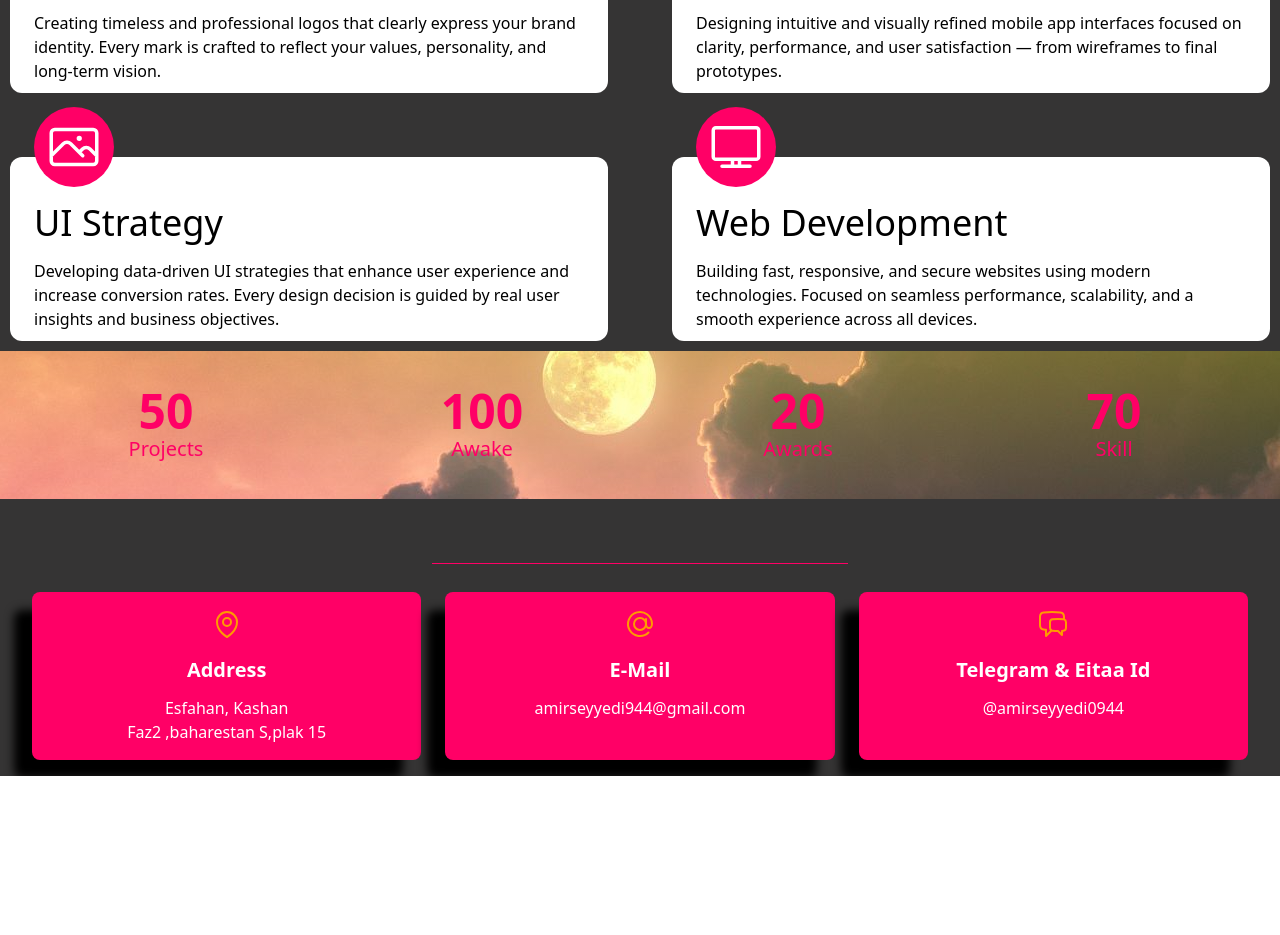
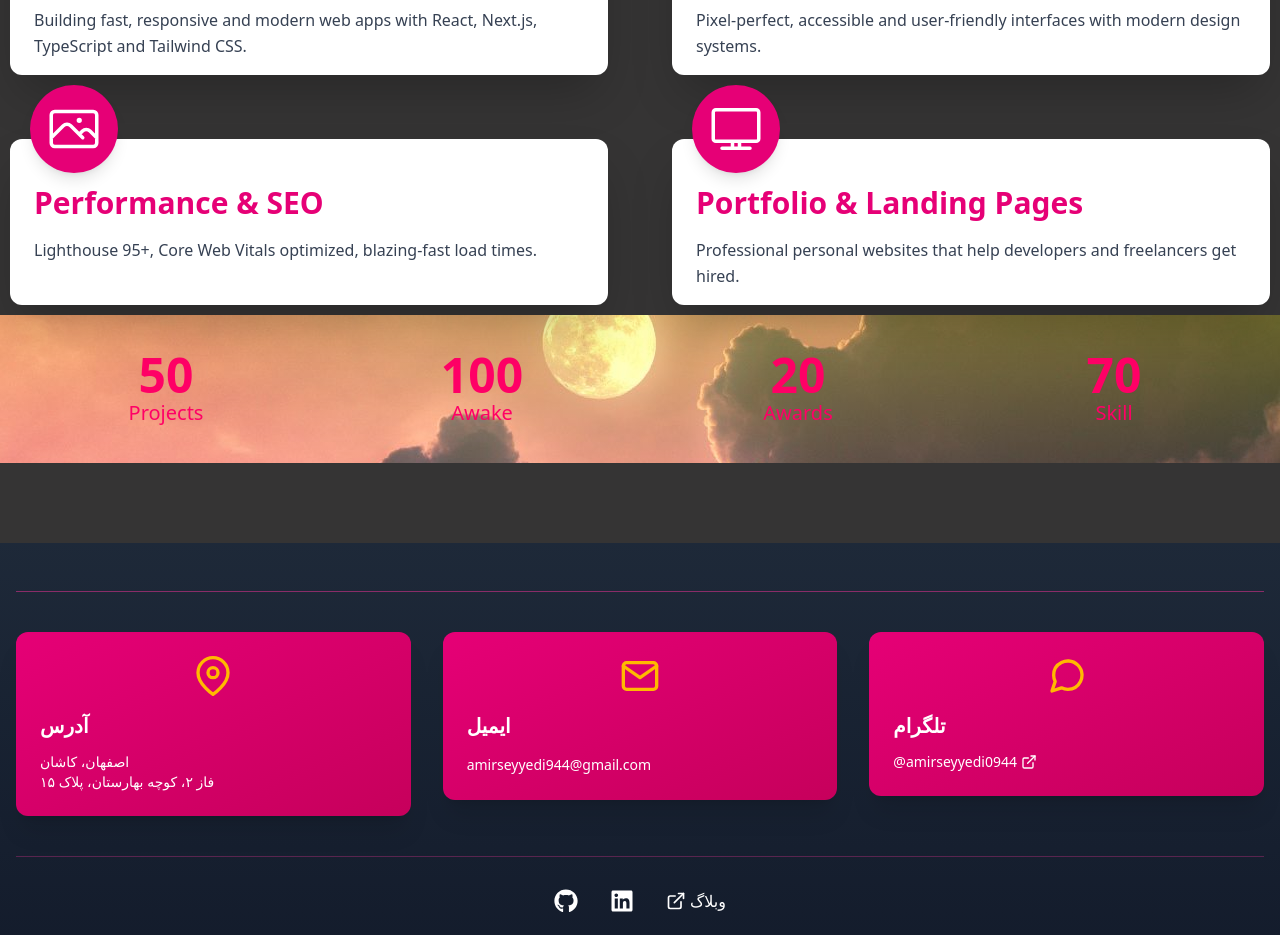
Before and after one commit to amir0944/Vlog, a React (Vite) app: page / in a window 1280 px wide. Shown: the part 1860-2795 px from the top of the page. Before the commit the page ends 2636 px from the top, so only its background shows below. Built offline with nearby package versions, Linux system fonts and the light colour scheme.

Commit message:
add animations

```diff
--- a/package.json
+++ b/package.json
@@ -11,8 +11,10 @@
   },
   "dependencies": {
     "@tailwindcss/vite": "^4.1.17",
+    "aos": "^2.3.4",
     "react": "^19.1.1",
-    "react-dom": "^19.1.1"
+    "react-dom": "^19.1.1",
+    "react-icons": "^5.5.0"
   },
   "devDependencies": {
     "@eslint/js": "^9.36.0",
--- a/src/App.jsx
+++ b/src/App.jsx
@@ -18,6 +18,7 @@ const App = () => {
       <ServicesSection />
       <StatsSection />
       <Footer />
+
     </div>
   );
 };
--- a/src/components/AboutSection.jsx
+++ b/src/components/AboutSection.jsx
@@ -7,6 +7,8 @@ const AboutSection = () => {
       className="px-2 lg:w-[80%] w-full mx-auto h-[800px] flex lg:flex-row flex-col justify-center items-center gap-8 text-white lg:mt-0 mt-40"
     >
       <div
+        data-aos="fade-in"
+        data-aos-delay="100"
         style={{ boxShadow: "-18px 18px 10px black" }}
         className="lg:w-max relative bg-[#ff0066] rounded-2xl p-5"
       >
@@ -17,7 +19,11 @@ const AboutSection = () => {
           <p>Experience</p>
         </div>
       </div>
-      <div className="lg:w-1/2 flex flex-col gap-8 lg:mt-0 mt-4">
+      <div
+        data-aos="fade-up"
+        data-aos-delay="100"
+        className="lg:w-1/2 flex flex-col gap-8 lg:mt-0 mt-4"
+      >
         <hr className="hr" />
         <h1 className="text-5xl font-bold">Introduction About Me</h1>
         <p className="leading-8 mx-4 md:mx-0">
--- a/src/components/Footer.jsx
+++ b/src/components/Footer.jsx
@@ -1,106 +1,111 @@
-// ContactSection.jsx or ContactSection.tsx
 import React from "react";
+import {
+  FiMapPin,
+  FiMail,
+  FiMessageCircle,
+  FiDownload,
+  FiExternalLink,
+} from "react-icons/fi";
+import { FaGithub, FaLinkedin } from "react-icons/fa";
 
 const Footer = () => {
+  const currentYear = new Date().getFullYear();
+
   return (
-    <section className="px-2">
-      <hr className="hr mb-7" />
-      <div className="container mx-auto px-4">
-        <div className="grid grid-cols-1 md:grid-cols-3 gap-6 hover">
-          <div
-            className="bg-[#ff0066] text-white text-center py-4 rounded-lg shadow-md hover:bg-gray-100 hover:text-[red] duration-700"
-            style={{ boxShadow: "black -18px 18px 10px" }}
-          >
-            <div className="flex justify-center mb-4">
-              <i className="fas fa-map-marked text-4xl text-amber-500">
-                <svg
-                  xmlns="http://www.w3.org/2000/svg"
-                  fill="none"
-                  viewBox="0 0 24 24"
-                  strokeWidth={1.5}
-                  stroke="currentColor"
-                  className="size-8"
-                >
-                  <path
-                    strokeLinecap="round"
-                    strokeLinejoin="round"
-                    d="M15 10.5a3 3 0 1 1-6 0 3 3 0 0 1 6 0Z"
-                  />
-                  <path
-                    strokeLinecap="round"
-                    strokeLinejoin="round"
-                    d="M19.5 10.5c0 7.142-7.5 11.25-7.5 11.25S4.5 17.642 4.5 10.5a7.5 7.5 0 1 1 15 0Z"
-                  />
-                </svg>
-              </i>
-            </div>
-            <div className="">
-              <h2 className="text-xl font-semibold mb-3 capitalize">address</h2>
-              <span className="block ">Esfahan, Kashan</span>
-              <span className="block  ">Faz2 ,baharestan S,plak 15</span>
+    <footer className="bg-gradient-to-t from-gray-900 to-gray-800 text-white py-12 px-4 mt-20">
+      <div className="container mx-auto">
+        <hr className="border-t border-pink-500 mb-10 opacity-50" />
+
+        <div className="grid grid-cols-1 md:grid-cols-3 gap-8 mb-10">
+          <div data-aos="fade-up" data-aos-delay="100">
+            <div className="bg-gradient-to-br from-pink-600 to-pink-700 p-6 rounded-xl shadow-xl hover:scale-105 transition-all duration-500">
+              <div className="flex justify-center mb-4">
+                <FiMapPin className="w-10 h-10 text-amber-400" />
+              </div>
+              <h3 className="text-xl font-bold mb-3">آدرس</h3>
+              <p className="text-sm">
+                اصفهان، کاشان
+                <br />
+                فاز ۲، کوچه بهارستان، پلاک ۱۵
+              </p>
             </div>
           </div>
 
-          <div
-            className="bg-[#ff0066] text-white text-center py-4 rounded-lg shadow-md hover:bg-gray-100 hover:text-[red] duration-700"
-            style={{ boxShadow: "black -18px 18px 10px" }}
-          >
-            <div className="flex justify-center mb-4">
-              <i className="fas fa-envelope text-4xl text-amber-500">
-                <svg
-                  xmlns="http://www.w3.org/2000/svg"
-                  fill="none"
-                  viewBox="0 0 24 24"
-                  strokeWidth={1.5}
-                  stroke="currentColor"
-                  className="size-8"
-                >
-                  <path
-                    strokeLinecap="round"
-                    strokeLinejoin="round"
-                    d="M16.5 12a4.5 4.5 0 1 1-9 0 4.5 4.5 0 0 1 9 0Zm0 0c0 1.657 1.007 3 2.25 3S21 13.657 21 12a9 9 0 1 0-2.636 6.364M16.5 12V8.25"
-                  />
-                </svg>
-              </i>
-            </div>
-            <div className="">
-              <h2 className="text-xl font-semibold mb-3 capitalize">e-mail</h2>
-              <span className="block  ">amirseyyedi944@gmail.com</span>
+          <div data-aos="fade-up" data-aos-delay="300">
+            <div className="bg-gradient-to-br from-pink-600 to-pink-700 p-6 rounded-xl shadow-xl hover:scale-105 transition-all duration-500">
+              <div className="flex justify-center mb-4">
+                <FiMail className="w-10 h-10 text-amber-400" />
+              </div>
+              <h3 className="text-xl font-bold mb-3">ایمیل</h3>
+              <a
+                href="mailto:amirseyyedi944@gmail.com"
+                className="text-sm hover:text-amber-300"
+              >
+                amirseyyedi944@gmail.com
+              </a>
             </div>
           </div>
 
-          <div
-            className="bg-[#ff0066] text-white text-center py-4 rounded-lg shadow-md hover:bg-gray-100 hover:text-[red] duration-700"
-            style={{ boxShadow: "black -18px 18px 10px" }}
-          >
-            <div className="flex justify-center mb-4">
-              <i className="fas fa-clock text-4xl text-amber-500">
-                <svg
-                  xmlns="http://www.w3.org/2000/svg"
-                  fill="none"
-                  viewBox="0 0 24 24"
-                  strokeWidth={1.5}
-                  stroke="currentColor"
-                  className="size-8"
-                >
-                  <path
-                    strokeLinecap="round"
-                    strokeLinejoin="round"
-                    d="M20.25 8.511c.884.284 1.5 1.128 1.5 2.097v4.286c0 1.136-.847 2.1-1.98 2.193-.34.027-.68.052-1.02.072v3.091l-3-3c-1.354 0-2.694-.055-4.02-.163a2.115 2.115 0 0 1-.825-.242m9.345-8.334a2.126 2.126 0 0 0-.476-.095 48.64 48.64 0 0 0-8.048 0c-1.131.094-1.976 1.057-1.976 2.192v4.286c0 .837.46 1.58 1.155 1.951m9.345-8.334V6.637c0-1.621-1.152-3.026-2.76-3.235A48.455 48.455 0 0 0 11.25 3c-2.115 0-4.198.137-6.24.402-1.608.209-2.76 1.614-2.76 3.235v6.226c0 1.621 1.152 3.026 2.76 3.235.577.075 1.157.14 1.74.194V21l4.155-4.155"
-                  />
-                </svg>
-              </i>
-            </div>
-            <div className="">
-              <h2 className="text-xl font-semibold mb-3 capitalize">
-                telegram & eitaa id
-              </h2>
-              <span className="block  ">@amirseyyedi0944</span>
+          <div data-aos="fade-up" data-aos-delay="500">
+            <div className="bg-gradient-to-br from-pink-600 to-pink-700 p-6 rounded-xl shadow-xl hover:scale-105 transition-all duration-500">
+              <div className="flex justify-center mb-4">
+                <FiMessageCircle className="w-10 h-10 text-amber-400" />
+              </div>
+              <h3 className="text-xl font-bold mb-3">تلگرام</h3>
+              <a
+                href="https://t.me/amirseyyedi0944"
+                target="_blank"
+                rel="noopener noreferrer"
+                className="text-sm hover:text-amber-300 flex items-center gap-1"
+              >
+                @amirseyyedi0944 <FiExternalLink className="w-4 h-4" />
+              </a>
             </div>
           </div>
         </div>
+
+        <div className="border-t border-pink-500/30 pt-8 text-center">
+          <div className="flex justify-center gap-8 mb-6">
+            <a
+              href="https://github.com/amir0944"
+              target="_blank"
+              rel="noopener noreferrer"
+              className="hover:text-pink-400"
+            >
+              <FaGithub className="w-6 h-6" />
+            </a>
+            <a
+              href="https://linkedin.com/in/amir-seyyedi"
+              target="_blank"
+              rel="noopener noreferrer"
+              className="hover:text-pink-400"
+            >
+              <FaLinkedin className="w-6 h-6" />
+            </a>
+            <a
+              href="https://vlog-0944-v8.vercel.app"
+              className="hover:text-pink-400 flex items-center gap-1"
+            >
+              <FiExternalLink className="w-5 h-5" />{" "}
+              <span className="hidden sm:inline">وبلاگ</span>
+            </a>
+          </div>
+
+          <a
+            href="/resume-amir-seyyedi.pdf"
+            download
+            className="inline-flex items-center gap-2 bg-pink-600 hover:bg-pink-700 px-6 py-3 rounded-full mb-6"
+          >
+            <FiDownload /> دانلود رزومه
+          </a>
+
+          <p className="text-pink-300 text-xs">
+            © {currentYear} امیرحسین سیدی — توسعه‌دهنده فرانت‌اند با React &
+            Tailwind
+          </p>
+        </div>
       </div>
-    </section>
+    </footer>
   );
 };
 
--- a/src/components/HeroSection.jsx
+++ b/src/components/HeroSection.jsx
@@ -6,17 +6,20 @@ const HeroSection = () => {
       id="heroSection"
       className="backImage w-full h-[300px] px-2 md:h-[800px] flex justify-center items-center text-white"
     >
-      <div className="bg-white/30 backdrop-blur-sm rounded-xl p-6 shadow-lg flex flex-col gap-1 items-center">
+      <div
+        data-aos="flip-left"
+        className="bg-white/30 backdrop-blur-sm rounded-xl p-6 shadow-lg flex flex-col gap-1 items-center"
+      >
         <h1
           data-aos="fade-right"
-          data-aos-duration="700"
+          data-aos-duration="1000"
           className="lg:text-6xl md:text-3xl text-2xl font-bold duration-700 mb-3.5"
         >
           Hi, i am Amir
         </h1>
         <p
           data-aos="fade-left"
-          data-aos-duration="700"
+          data-aos-duration="1000"
           className="duration-700"
         >
           I am a JavaScript programmer and front-end developer with three years
--- a/src/components/ServicesSection.jsx
+++ b/src/components/ServicesSection.jsx
@@ -3,7 +3,7 @@ import React from "react";
 const ServicesSection = () => {
   const services = [
     {
-      title: "Logo Design",
+      title: "Frontend Development",
       icon: (
         <svg
           xmlns="http://www.w3.org/2000/svg"
@@ -20,10 +20,10 @@ const ServicesSection = () => {
           />
         </svg>
       ),
-      desc: "Creating timeless and professional logos that clearly express your brand identity. Every mark is crafted to reflect your values, personality, and long-term vision.",
+      desc: "Building fast, responsive and modern web apps with React, Next.js, TypeScript and Tailwind CSS.",
     },
     {
-      title: "App Design",
+      title: "UI/UX Implementation",
       icon: (
         <svg
           xmlns="http://www.w3.org/2000/svg"
@@ -40,10 +40,10 @@ const ServicesSection = () => {
           />
         </svg>
       ),
-      desc: "Designing intuitive and visually refined mobile app interfaces focused on clarity, performance, and user satisfaction — from wireframes to final prototypes.",
+      desc: "Pixel-perfect, accessible and user-friendly interfaces with modern design systems.",
     },
     {
-      title: "UI Strategy",
+      title: "Performance & SEO",
       icon: (
         <svg
           xmlns="http://www.w3.org/2000/svg"
@@ -60,10 +60,10 @@ const ServicesSection = () => {
           />
         </svg>
       ),
-      desc: "Developing data-driven UI strategies that enhance user experience and increase conversion rates. Every design decision is guided by real user insights and business objectives.",
+      desc: "Lighthouse 95+, Core Web Vitals optimized, blazing-fast load times.",
     },
     {
-      title: "Web Development",
+      title: "Portfolio & Landing Pages",
       icon: (
         <svg
           xmlns="http://www.w3.org/2000/svg"
@@ -71,7 +71,7 @@ const ServicesSection = () => {
           viewBox="0 0 24 24"
           strokeWidth="1.5"
           stroke="currentColor"
-          className="size-14"
+          className="size-14 text-white"
         >
           <path
             strokeLinecap="round"
@@ -80,7 +80,7 @@ const ServicesSection = () => {
           />
         </svg>
       ),
-      desc: "Building fast, responsive, and secure websites using modern technologies. Focused on seamless performance, scalability, and a smooth experience across all devices.",
+      desc: "Professional personal websites that help developers and freelancers get hired.",
     },
   ];
 
@@ -92,20 +92,26 @@ const ServicesSection = () => {
       <div className="flex flex-col gap-8 text-white mb-8">
         <hr className="hr my-4" />
         <h1 className="font-bold text-4xl">Services</h1>
-        {/* <p>
-          Lorem Ipsum is simply dummy text of the printing and typesetting
-          industry...
-        </p> */}
       </div>
+
       <div className="grid grid-cols-1 md:grid-cols-2 gap-16">
         {services.map((service, index) => (
           <div
             key={index}
-            className="pSerLogo bg-white text-black rounded-xl px-6 flex flex-col gap-4"
+            data-aos="fade-up"
+            data-aos-delay={(index + 1) * 100}
+            data-aos-duration="800"
+            className="pSerLogo bg-white text-black rounded-xl px-6 flex flex-col gap-4 shadow-2xl hover:shadow-pink-500/50 transition-all duration-500"
           >
-            <button className="serLogo mt-[-50px]">{service.icon}</button>
-            <h1 className="text-4xl">{service.title}</h1>
-            <p className="pb-2.5">{service.desc}</p>
+            <div className="serLogo mt-[-50px] flex justify-center">
+              <div className="bg-pink-600 p-4 rounded-full shadow-lg duration-300">
+                {service.icon}
+              </div>
+            </div>
+            <h1 className="text-3xl font-bold text-pink-600">
+              {service.title}
+            </h1>
+            <p className="pb-4 text-gray-700 leading-relaxed">{service.desc}</p>
           </div>
         ))}
       </div>
--- a/src/main.jsx
+++ b/src/main.jsx
@@ -1,11 +1,23 @@
+// src/main.jsx یا src/index.js
 import React from "react";
-import { StrictMode } from "react";
-import { createRoot } from "react-dom/client";
+import ReactDOM from "react-dom/client";
+import App from "./App.jsx";
 import "./index.css";
-import App from "./App.jsx";
 
-createRoot(document.getElementById("root")).render(
-  <StrictMode>
+// اضافه کن این دو خط
+import AOS from "aos";
+import "aos/dist/aos.css"; // استایل‌های AOS
+
+// این رو بعد از رندر اضافه کن
+AOS.init({
+  duration: 800, // مدت انیمیشن
+  easing: "ease", // نوع حرکت
+  once: true, // فقط یکبار انیمیشن بزنه
+  offset: 100, // کمی زودتر شروع بشه
+});
+
+ReactDOM.createRoot(document.getElementById("root")).render(
+  <React.StrictMode>
     <App />
-  </StrictMode>
+  </React.StrictMode>
 );
```
Also changed, not shown: 1 other file (tests, documents, lock files or other folders).
